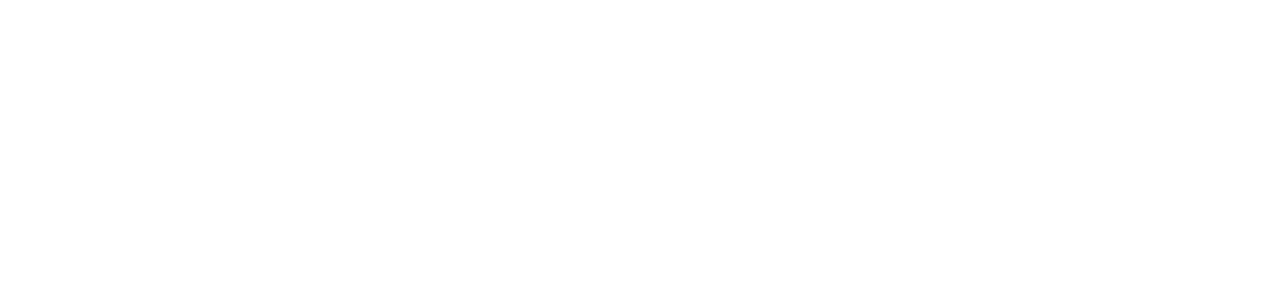
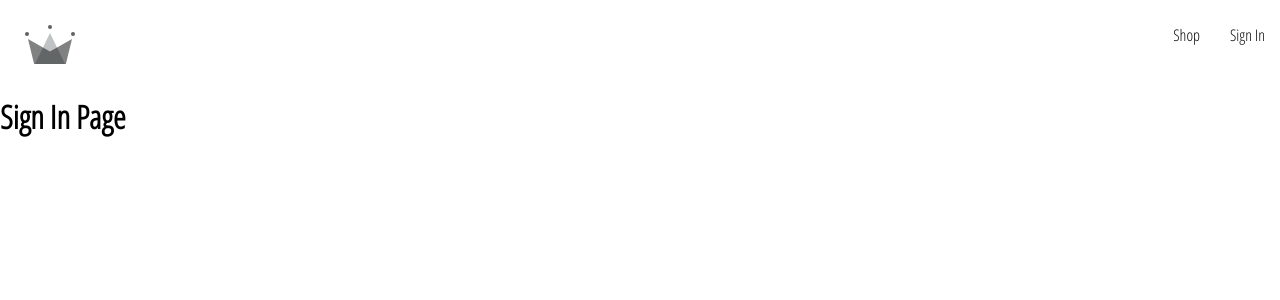
Before and after one commit to DHughes666/Andre_Complete_React_eCom, a React (Create React App) app: page /sign-in in a window 1280 px wide. Before the commit this address had no page. Shown: the top 300 px of the page. Built offline with nearby package versions, Linux system fonts and the light colour scheme.

Commit message:
Sign In feature initiated

```diff
--- a/package.json
+++ b/package.json
@@ -6,6 +6,7 @@
     "@testing-library/jest-dom": "^5.17.0",
     "@testing-library/react": "^13.4.0",
     "@testing-library/user-event": "^13.5.0",
+    "firebase": "^10.3.1",
     "react": "^18.2.0",
     "react-dom": "^18.2.0",
     "react-router-dom": "^6.15.0",
--- a/src/App.js
+++ b/src/App.js
@@ -1,6 +1,7 @@
 import { Routes, Route } from 'react-router-dom'
 
 import Navigation from './routes/navigation/navigation.component';
+import SignIn from './routes/sign-in/sign-in.component';
 import Home from './routes/home.component';
 
 const App = ()  => {
@@ -9,6 +10,7 @@
     <Routes>
       <Route path='/' element={<Navigation />}>
         <Route index element={<Home />} />
+        <Route path='sign-in' element={<SignIn />} />
       </Route>
     </Routes>
   );
--- a/src/index.scss
+++ b/src/index.scss
@@ -9,3 +9,12 @@
   font-family: source-code-pro, Menlo, Monaco, Consolas, 'Courier New',
     monospace;
 }
+
+a {
+  text-decoration: none;
+  color: black;
+}
+
+* {
+  box-sizing: border-box;
+}
--- a/src/routes/navigation/navigation.component.jsx
+++ b/src/routes/navigation/navigation.component.jsx
@@ -1,16 +1,22 @@
 import { Fragment } from "react";
 import { Outlet, Link } from "react-router-dom";
+import './navigation.styles.scss';
+
+import { ReactComponent as CrwnLogo } from '../../assets/crown.svg'
 
 const Navigation = () => {
     return (
       <Fragment>
         <div className="navigation">
           <Link className="logo-container" to='/'>
-            <div>Logo</div>
+            <CrwnLogo className="logo" />
           </Link>
           <div className="nav-links-container">
             <Link className="nav-link" to='/shop'>
                 Shop
+            </Link>
+            <Link className="nav-link" to='/sign-in'>
+                Sign In
             </Link>
           </div>
         </div>
--- /dev/null
+++ b/src/routes/navigation/navigation.styles.scss
@@ -0,0 +1,26 @@
+.navigation {
+    height: 70px;
+    width: 100%;
+    display: flex;
+    justify-content: space-between;
+    margin-bottom: 25px;
+
+    .logo-container {
+      height: 100%;
+      width: 70px;
+      padding: 25px;
+    }
+
+    .nav-links-container {
+      width: 50%;
+      height: 100%;
+      display: flex;
+      align-items: center;
+      justify-content: flex-end;
+
+      .nav-link {
+        padding: 10px 15px;
+        cursor: pointer;
+      }
+    }
+  }
--- /dev/null
+++ b/src/routes/sign-in/sign-in.component.jsx
@@ -0,0 +1,11 @@
+
+
+const SignIn = () => {
+    return (
+        <div>
+            <h1>Sign In Page</h1>
+        </div>
+    )
+}
+
+export default SignIn;
```
Also changed, not shown: src/assets/crown.svg (added), 1 other file (tests, documents, lock files or other folders).
